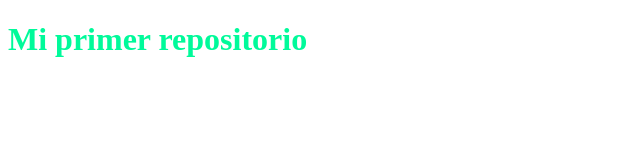
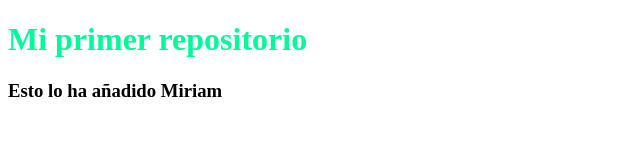
Before and after one commit to miriamsanviator/miPrimerRepositorio, a plain HTML site: page index.html in a window 1280 px wide. Shown: the whole page, without its empty margins (0-640 px from the left). Drawn offline with Linux system fonts and the light colour scheme.

Commit message:
Cambio en index.html

```diff
--- a/index.html
+++ b/index.html
@@ -13,5 +13,6 @@
 </head>
 <body>
     <h1>Mi primer repositorio</h1>
+    <h3>Esto lo ha añadido Miriam</h3>
 </body>
 </html>
```
